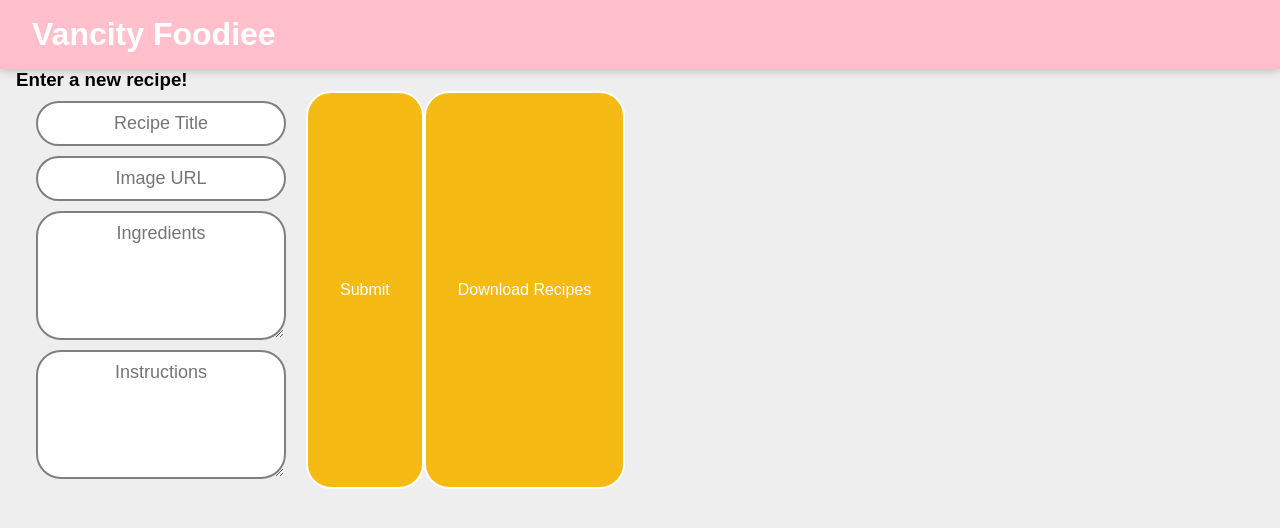
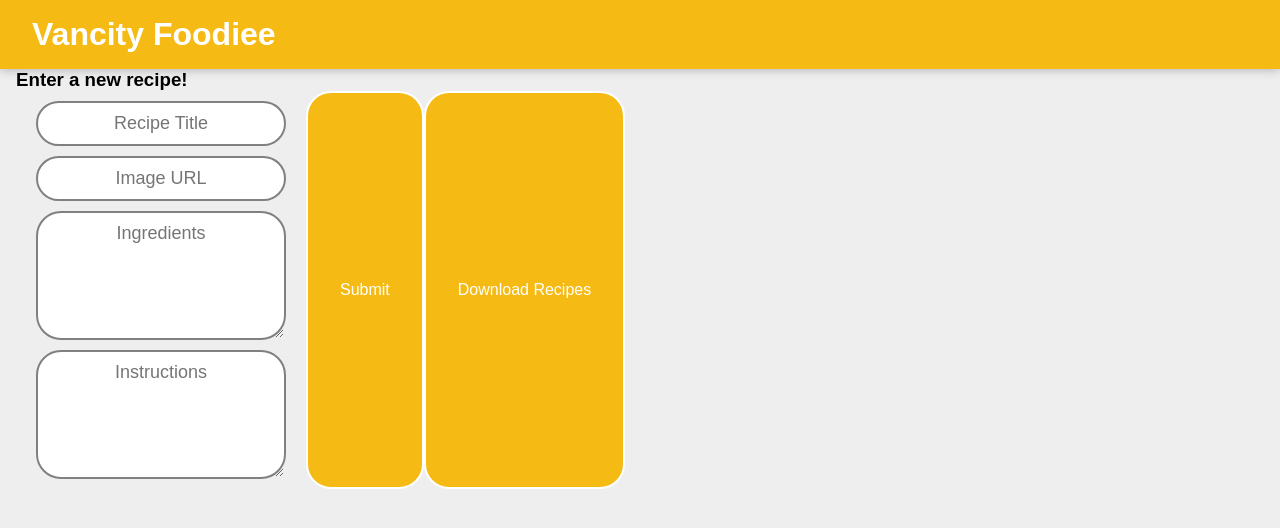
Before and after one commit to nyananu/VancityFoodiee, a React (Create React App) app in the folder food-app/: page / in a window 1280 px wide. Shown: the top 528 px of the page. Built offline with nearby package versions, Linux system fonts and the light colour scheme; no server answers.

Commit message:
lets try this

```diff
--- a/food-app/src/componentStyles/header.css
+++ b/food-app/src/componentStyles/header.css
@@ -1,7 +1,6 @@
 /*Header component*/
 header {
-    background-color: pink;
-    /*background-color: #F5BA13;*/
+    background-color: #F5BA13;
     margin: auto -16px;
     padding: 16px 32px;
     box-shadow:0 0 10px 0 rgba(0, 0, 0, 0.3);
```
